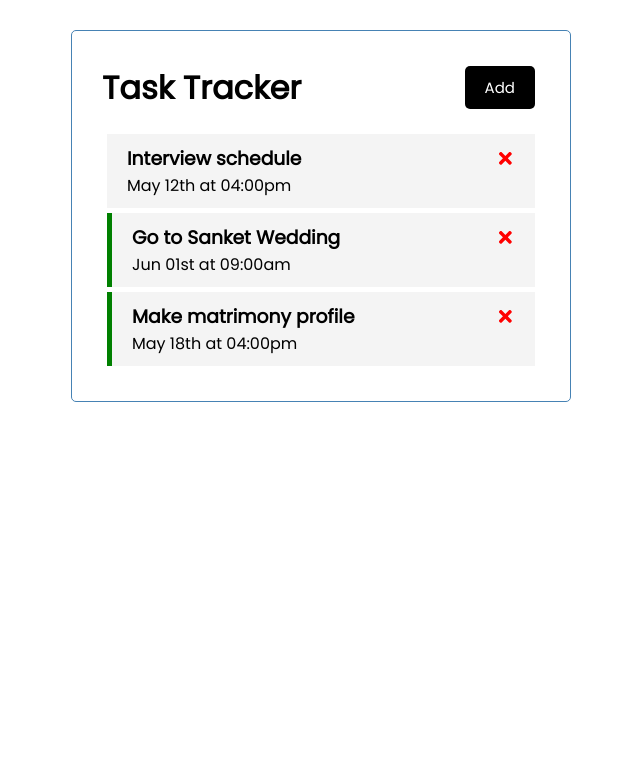
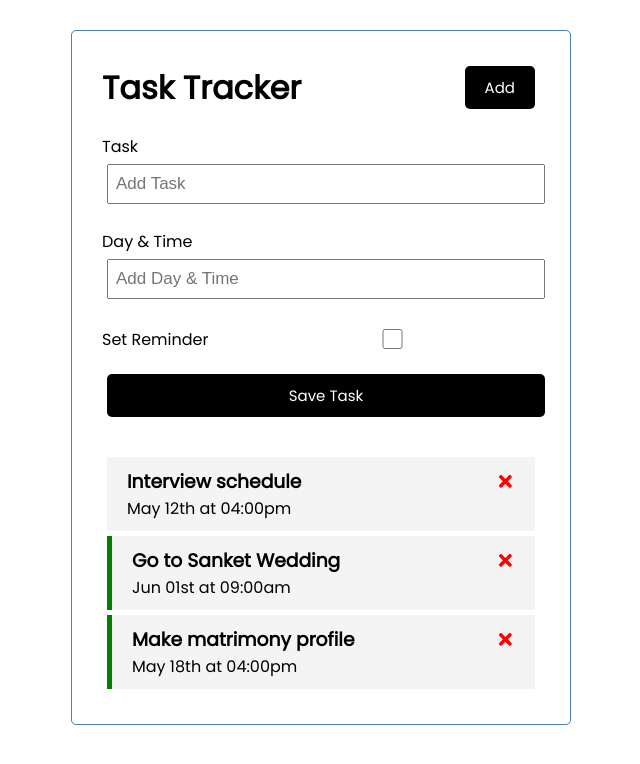
Before and after one commit to ankit1595/react-task-tracker, a React (Create React App) app: page / in a window 1280 px wide. Shown: the top 764 px of the page, without its empty margins (319-959 px from the left). Built offline with nearby package versions, Linux system fonts and the light colour scheme.

Commit message:
addTask component added

```diff
--- a/src/App.js
+++ b/src/App.js
@@ -1,8 +1,18 @@
+import { useState } from "react";
+
 import Header from "./components/Header";
 import Tasks from "./components/Tasks";
-import { useState } from "react";
+import AddTask from "./components/AddTask";
 
 function App() {
+
+  //Add Task
+  const addTask = (task) => {
+    console.log(task)
+    let id=Math.floor(Math.random() * 10000) +1;
+    setTasks([...tasks,{id, ...task}]);
+  }
+
   //Delete Task
   const handleDeleteTask = (task) => {
     const { id } = task;
@@ -39,9 +49,12 @@
       reminder: true,
     },
   ]);
+
+
   return (
     <div className="container">
       <Header />
+      <AddTask addTask={addTask}/>
       {tasks.length>0 ?
       <Tasks
         tasks={tasks}
--- /dev/null
+++ b/src/components/AddTask.jsx
@@ -0,0 +1,49 @@
+import { useState } from 'react';
+
+const AddTask = ({addTask}) => {
+    const [text,setText] = useState('');
+    const [day,setDay] = useState('');
+    const [reminder,setReminder] = useState(false);
+
+    const onSubmit = (e) => {
+        e.preventDefault();
+
+        if(!text){
+            alert('Pls enter text')
+            return
+        }
+
+        addTask({text, day, reminder});
+
+        setText('');
+        setDay('');
+        setReminder(false);
+    }
+    return (
+        <form className="add-form" onSubmit={onSubmit}>
+            <div className="form-control">
+                <label htmlFor="task">Task</label>
+                <input
+                    type="text"
+                    id="task" placeholder="Add Task"
+                    value={text}
+                    onChange={(e)=> setText(e.target.value)} />
+            </div>
+            <div className="form-control">
+                <label htmlFor="day">Day &amp; Time</label>
+                <input type="text" id="day"
+                    placeholder="Add Day &amp; Time"
+                    value={day}
+                    onChange={(e)=> setDay(e.target.value)} />
+            </div>
+            <div className="form-control form-control-check">
+                <label htmlFor="reminder">Set Reminder</label>
+                <input type="checkbox" id="reminder"
+                    onChange={(e)=> setReminder(e.currentTarget.checked)} />
+            </div>
+            <input className="btn btn-block" type="submit" value="Save Task" />
+        </form>
+    )
+}
+
+export default AddTask
```
